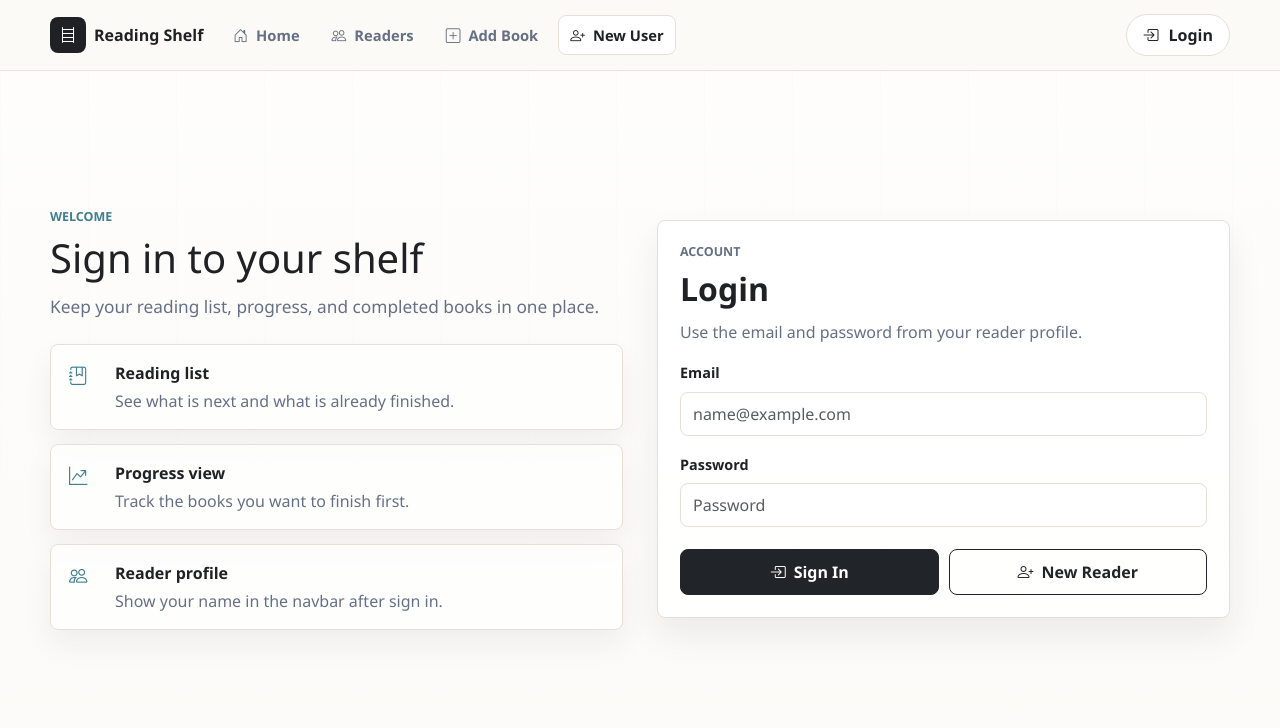
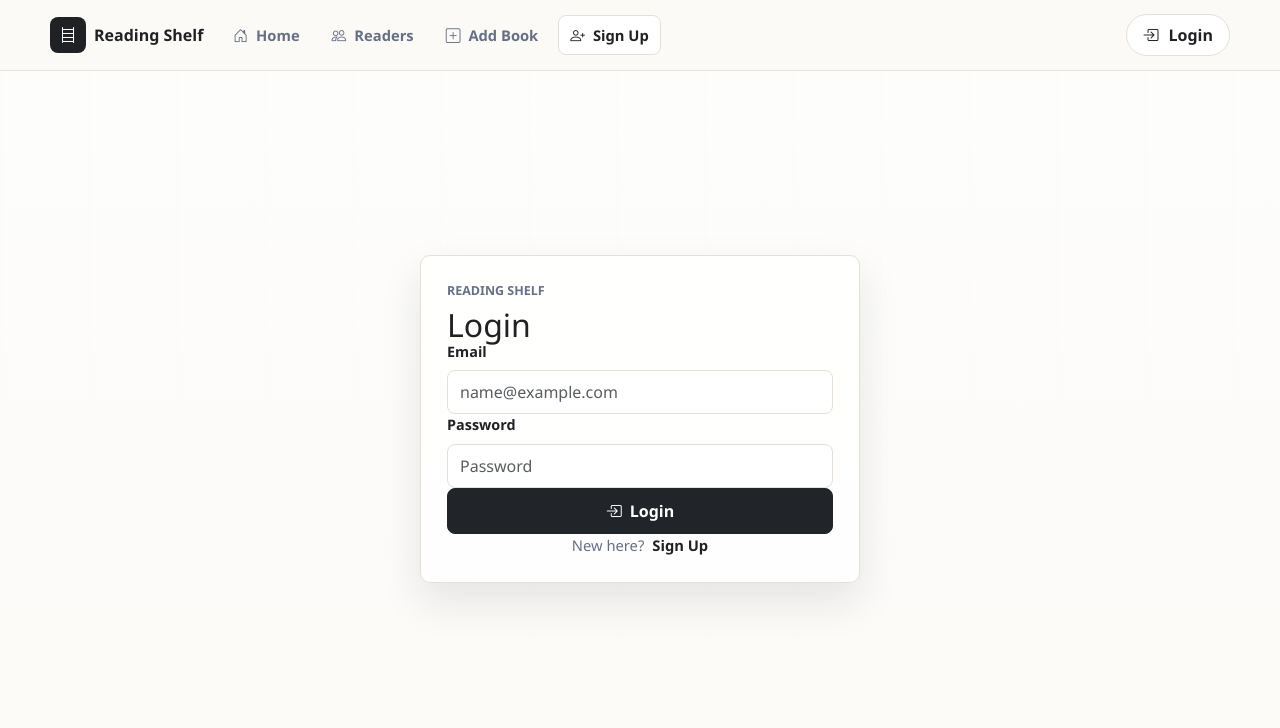
Before and after one commit to kaleb-asefa/personal-library, a FastAPI app: page /login in a window 1280 px wide. Shown: the top 728 px of the page. Run offline with FastAPI, Linux system fonts and the light colour scheme; parts of the project's set-up code (start-up, migrations or seed data) failed here and were passed over.

Commit message:
feat(auth): redesign authentication pages with improved UI and user experience for login, logout, and sign up

```diff
--- a/app/static/css/library.css
+++ b/app/static/css/library.css
@@ -150,6 +150,53 @@ a {
 .auth-logout-button:hover,
 .auth-guest-link:hover {
     color: var(--ink);
+}
+
+.auth-page {
+    display: grid;
+    place-items: center;
+    min-height: calc(100vh - 180px);
+}
+
+.auth-card-slim {
+    width: min(440px, 100%);
+    padding: 26px;
+    gap: 16px;
+    border: 1px solid var(--line);
+    border-radius: 10px;
+    background: rgba(255, 255, 255, 0.88);
+    box-shadow: 0 18px 42px rgba(32, 33, 36, 0.10);
+}
+
+.auth-card-header-tight h1 {
+    margin: 0;
+    font-size: 2rem;
+    line-height: 1;
+}
+
+.auth-submit,
+.auth-secondary {
+    width: 100%;
+}
+
+.auth-muted {
+    margin: 0;
+    color: var(--muted);
+    font-size: 0.95rem;
+}
+
+.auth-subtle-link {
+    display: flex;
+    justify-content: center;
+    gap: 8px;
+    color: var(--muted);
+    font-size: 0.92rem;
+}
+
+.auth-subtle-link a {
+    color: var(--ink);
+    font-weight: 800;
+    text-decoration: none;
 }
 
 .brand-mark,
@@ -1183,6 +1230,10 @@ a {
         grid-template-columns: 1fr;
     }
 
+    .auth-page {
+        min-height: auto;
+    }
+
     .profile-actions {
         flex-wrap: wrap;
     }
--- a/app/static/js/forms.js
+++ b/app/static/js/forms.js
@@ -211,13 +211,6 @@ const fetchAuthUser = async () => {
 const syncAuthState = async () => {
     const { user } = readStoredAuth();
     updateAuthUI(user);
-
-    try {
-        await fetchAuthUser();
-    } catch {
-        clearAuth();
-        updateAuthUI(null);
-    }
 };
 
 const handleCreateUser = async (form) => {
@@ -237,34 +230,32 @@ const handleCreateUser = async (form) => {
 
 const handleLogin = async (form) => {
     const formData = new FormData(form);
+    const email = String(formData.get("email") || "").trim();
     const payload = {
-        username: formData.get("email"),
+        username: email,
         password: formData.get("password"),
     };
 
     const tokenResponse = await submitFormUrlEncoded("/api/users/token", payload);
     const token = tokenResponse.access_token;
+    const user = {
+        username: email.split("@")[0] || email,
+        email,
+    };
 
-    window.localStorage.setItem(AUTH_STORAGE_KEYS.token, token);
-    const user = await fetchAuthUser();
-
-    if (!user) {
-        throw new Error("Could not load profile.");
-    }
-
-    showMessage(form, "success", `Signed in as ${user.username}.`);
+    saveAuth({ token, user });
+    updateAuthUI(user);
     window.setTimeout(() => {
         visitPage("/");
-    }, 350);
+    }, 150);
 };
 
 const handleLogout = async (form) => {
     clearAuth();
     updateAuthUI(null);
-    showMessage(form, "success", "Signed out.");
     window.setTimeout(() => {
         visitPage("/");
-    }, 350);
+    }, 150);
 };
 
 const handleAddBook = async (form) => {
@@ -383,6 +374,15 @@ document.body.addEventListener("submit", async (event) => {
 });
 
 document.body.addEventListener("click", async (event) => {
+    const authLogout = event.target.closest("[data-auth-logout]");
+    if (authLogout) {
+        event.preventDefault();
+        clearAuth();
+        updateAuthUI(null);
+        visitPage("/");
+        return;
+    }
+
     const button = event.target.closest("[data-api-delete]");
     if (!button) return;
 
--- a/app/templates/base.html
+++ b/app/templates/base.html
@@ -42,7 +42,7 @@
             </a>
             <a data-nav-link class="nav-link-pill nav-link-strong {{ 'is-active' if active_path == '/users/new' else '' }}" href="/users/new" {% if active_path == '/users/new' %}aria-current="page"{% endif %}>
                 <i class="bi bi-person-plus"></i>
-                <span>New User</span>
+                <span>Sign Up</span>
             </a>
         </div>
 
--- a/app/templates/login.html
+++ b/app/templates/login.html
@@ -3,45 +3,14 @@
 {% block title %}Login | Personal Library{% endblock %}
 
 {% block content %}
-    <section class="auth-layout login-layout">
-        <div class="auth-copy auth-copy-dark">
-            <p class="eyebrow">Welcome</p>
-            <h1>Sign in to your shelf</h1>
-            <p class="page-lede">Keep your reading list, progress, and completed books in one place.</p>
+    <section class="auth-page">
+        <form class="auth-card auth-card-slim" data-api-form="login" hx-boost="false">
+            <div class="auth-card-header auth-card-header-tight">
+                <p class="eyebrow">Reading Shelf</p>
+                <h1>Login</h1>
+            </div>
 
-            <div class="auth-points">
-                <div class="auth-point">
-                    <i class="bi bi-journal-bookmark"></i>
-                    <div>
-                        <strong>Reading list</strong>
-                        <p>See what is next and what is already finished.</p>
-                    </div>
-                </div>
-                <div class="auth-point">
-                    <i class="bi bi-graph-up-arrow"></i>
-                    <div>
-                        <strong>Progress view</strong>
-                        <p>Track the books you want to finish first.</p>
-                    </div>
-                </div>
-                <div class="auth-point">
-                    <i class="bi bi-people"></i>
-                    <div>
-                        <strong>Reader profile</strong>
-                        <p>Show your name in the navbar after sign in.</p>
-                    </div>
-                </div>
-            </div>
-        </div>
-
-        <form class="action-form auth-card" data-api-form="login" hx-boost="false">
             <div class="form-alert" data-form-message hidden></div>
-
-            <div class="auth-card-header">
-                <p class="eyebrow">Account</p>
-                <h2>Login</h2>
-                <p>Use the email and password from your reader profile.</p>
-            </div>
 
             <label class="field-group">
                 <span>Email</span>
@@ -53,15 +22,14 @@
                 <input class="form-control" type="password" name="password" placeholder="Password" autocomplete="current-password" required>
             </label>
 
-            <div class="auth-actions">
-                <button class="btn btn-dark submit-button" type="submit">
-                    <i class="bi bi-box-arrow-in-right"></i>
-                    Sign In
-                </button>
-                <a class="btn btn-outline-dark submit-button" href="/users/new">
-                    <i class="bi bi-person-plus"></i>
-                    New Reader
-                </a>
+            <button class="btn btn-dark submit-button auth-submit" type="submit">
+                <i class="bi bi-box-arrow-in-right"></i>
+                Login
+            </button>
+
+            <div class="auth-subtle-link">
+                <span>New here?</span>
+                <a href="/users/new">Sign Up</a>
             </div>
         </form>
     </section>
```
Also changed, not shown: app/templates/create_user.html (+4 -4 lines), app/templates/logout.html (+14 -26 lines), library.db.
